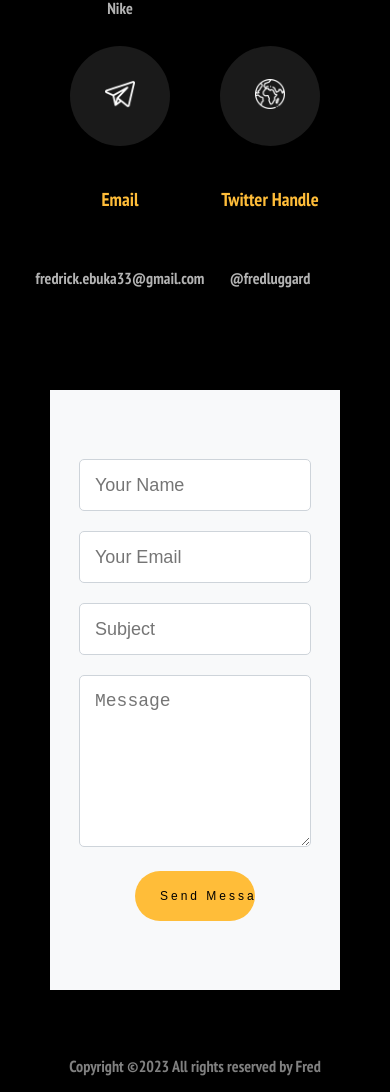
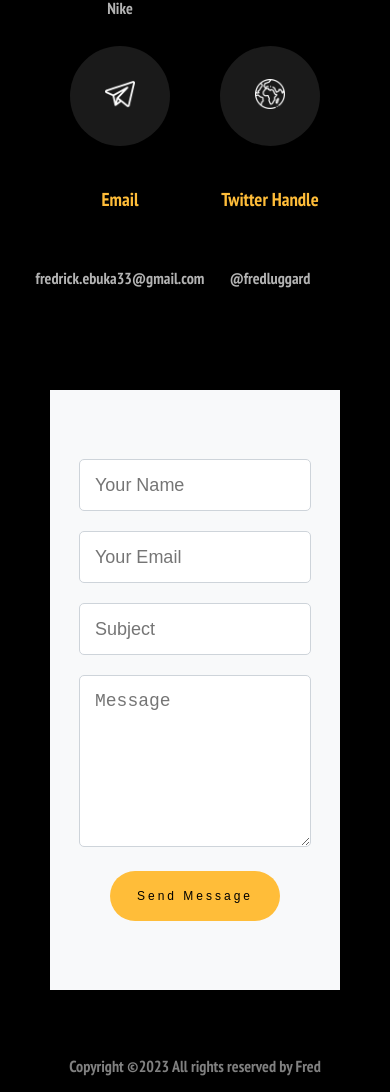
Before and after one commit to fredluggard/Portfolio-Website, a React (Create React App) app: page / in a window 390 px wide. Shown: the part 8800-9892 px from the top of the page. Built offline with nearby package versions, Linux system fonts and the light colour scheme.

Commit message:
Updated contact form

```diff
--- a/src/style.css
+++ b/src/style.css
@@ -1479,7 +1479,7 @@
   }
   .contact-form .colored-input {
     font-size: 12px;
-    width: 120px;
+    width: 170px;
     text-align: center;
     text-decoration: none;
     color: black;
```
